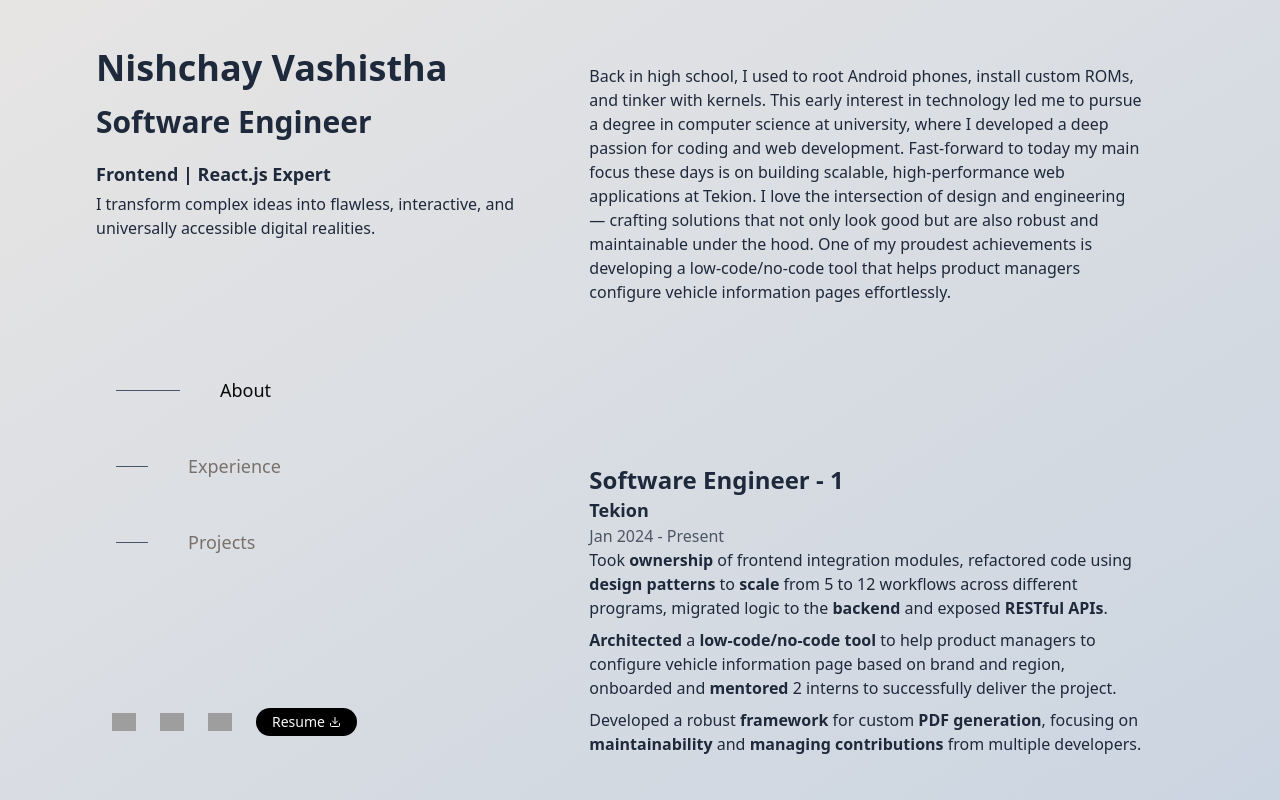
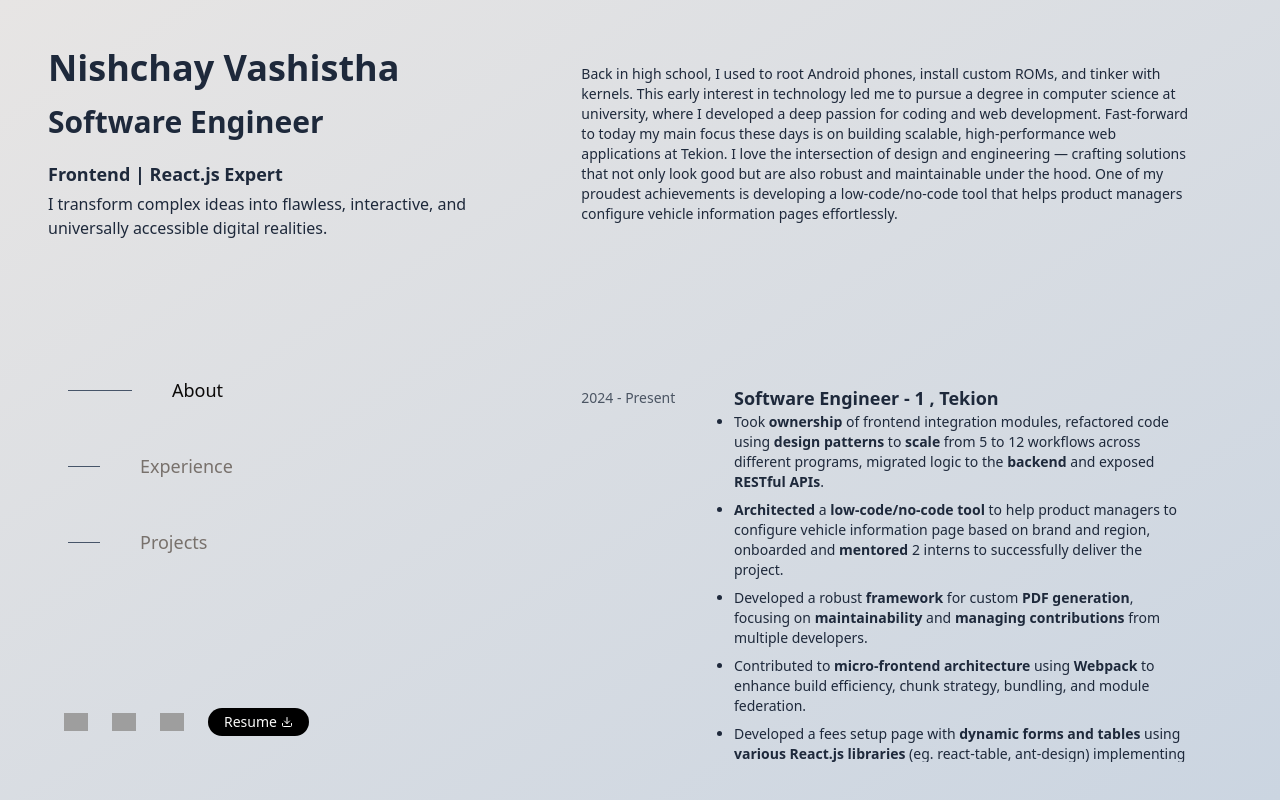
Before and after one commit to nishchay-v/nishchay-v-site, a Next.js app: page / in a window 1280 px wide. Built offline with nearby package versions, Linux system fonts and the light colour scheme; grey boxes are pictures that could not be loaded.

Commit message:
feat: content card layout

```diff
--- a/src/app/components/ItemLink.tsx
+++ b/src/app/components/ItemLink.tsx
@@ -1,6 +1,4 @@
 import { LucideProps } from 'lucide-react';
-
-import NextImage from '@/components/NextImage';
 
 export default function ItemLink(
   item:
@@ -35,19 +33,10 @@ export default function ItemLink(
         href={item.url}
         target='_blank'
         rel='external'
-        className='flex p-2 items-center rounded-full bg-white w-fit my-2'
+        className='flex md:items-center md:flex-row flex-col justify-start'
       >
         {item.urlText}
-        {'imageUrl' in item && (
-          <NextImage
-            width={24}
-            height={24}
-            src={item.imageUrl ?? ''}
-            alt={item.title}
-            className='ml-4'
-          />
-        )}
-        {item.icon && <item.icon size={24} className='ml-4' />}
+        {item.icon && <item.icon size={16} className='md:ml-2' />}
       </a>
     )
   );
--- a/src/app/page.tsx
+++ b/src/app/page.tsx
@@ -9,7 +9,7 @@ import { Tabs, TabsList, TabsTrigger } from '@/components/ui/tabs';
 
 import ItemLink from '@/app/components/ItemLink';
 
-import ContactList, { GITHUB_LOGO } from './components/ContactList';
+import ContactList from './components/ContactList';
 
 const TekionSE1 = () => (
   <ul className='list-disc space-y-2'>
@@ -196,19 +196,19 @@ const PAGE_SECTIONS = [
       {
         title: 'Software Engineer - 1',
         company: 'Tekion',
-        duration: 'Jan 2024 - Present',
+        duration: '2024 - Present',
         description: <TekionSE1 />,
       },
       {
         title: 'Associate Software Engineer',
         company: 'Tekion',
-        duration: 'July 2022 - Jan 2024',
+        duration: '2022 - 2023',
         description: <TekionASE />,
       },
       {
         title: 'Software Engineer Intern',
         company: 'Tekion',
-        duration: '2019 - 2020',
+        duration: 'Jan - June 2022',
         description: <TekionIntern />,
       },
     ],
@@ -222,7 +222,7 @@ const PAGE_SECTIONS = [
         description: <ProjectDashCode />,
         url: 'https://github.com/nishchay-v/DashCode?tab=readme-ov-file#dashcode-android-app',
         urlText: 'Code Repo',
-        imageUrl: GITHUB_LOGO,
+        icon: LucideExternalLink,
       },
       {
         title: 'Next.js Pokedex',
@@ -236,7 +236,7 @@ const PAGE_SECTIONS = [
         description: <ProjectChatbot />,
         url: 'https://github.com/nishchay-v/DashCode',
         urlText: 'Code Repo',
-        imageUrl: GITHUB_LOGO,
+        icon: LucideExternalLink,
       },
     ],
   },
@@ -294,6 +294,21 @@ export default function HomePage() {
     }
   };
 
+  const renderContentItem = (item: any, index: any) => (
+    // return 'company' in item ? (
+    <div className='flex md:my-12 my-6' key={item.title + index}>
+      <div className='text-gray-600 w-[25%] text-sm mt-1 pr-2'>
+        {'duration' in item ? item.duration : ItemLink(item)}
+      </div>
+      <div className='w-[75%]'>
+        <h3 className='text-lg'>
+          {item.title} {'company' in item && ', ' + item.company}
+        </h3>
+        {'description' in item && <p className='text-sm'>{item.description}</p>}
+      </div>
+    </div>
+  );
+
   const renderTabs = () => (
     <Tabs className='p-4 h-full max-md:hidden' orientation='vertical'>
       <TabsList className='flex-col h-full bg-transparent items-start'>
@@ -318,7 +333,7 @@ export default function HomePage() {
         <title>Nishchay Vashistha - Software Engineer</title>
       </Head>
       <body className='bg-gradient-to-br from-stone-200 to-slate-300 h-screen font-mono text-slate-800'>
-        <div className='mx-auto max-w-screen-xl px-6 font-sans md:px-12 lg:px-24 py-0 h-full'>
+        <div className='mx-auto max-w-screen-xl px-4 font-sans md:px-8 lg:px-12 py-0 h-full'>
           <div className='grid md:grid-cols-12 max-md:grid-rows-3 h-full'>
             <div className='md:col-span-5 max-md:row-span-1 md:h-full flex flex-col justify-between items-start max-h-screen pt-6 md:py-12 sticky'>
               <h1>Nishchay Vashistha</h1>
@@ -331,7 +346,7 @@ export default function HomePage() {
               {renderTabs()}
               <ContactList className='md:p-4 pb-4' />
             </div>
-            <main className='md:col-span-7 max-md:row-span-2 max-h-screen md:pt-12 md:px-8'>
+            <main className='md:col-span-7 max-md:row-span-2 max-h-screen md:pt-12 md:px-4 lg:px-8'>
               <h3 className='md:hidden sticky h-[5%] border-b-[1px] border-gray-600'>
                 {
                   PAGE_SECTIONS.find((section) => section.key === activeTab)
@@ -351,24 +366,9 @@ export default function HomePage() {
                     }}
                   >
                     {typeof section.content === 'string' ? (
-                      <p>{section.content}</p>
+                      <p className='text-sm'>{section.content}</p>
                     ) : (
-                      section.content.map((item, index) => {
-                        return (
-                          <div key={index} className='md:my-12 my-6'>
-                            <h3>{item.title}</h3>
-                            {/* TOOD: convert to component */}
-                            {ItemLink(item)}
-                            {'company' in item && <h4>{item.company}</h4>}
-                            {'duration' in item && (
-                              <div className='text-gray-600'>
-                                {item.duration}
-                              </div>
-                            )}
-                            {'description' in item && <p>{item.description}</p>}
-                          </div>
-                        );
-                      })
+                      section.content.map(renderContentItem)
                     )}
                   </div>
                 ))}
```
